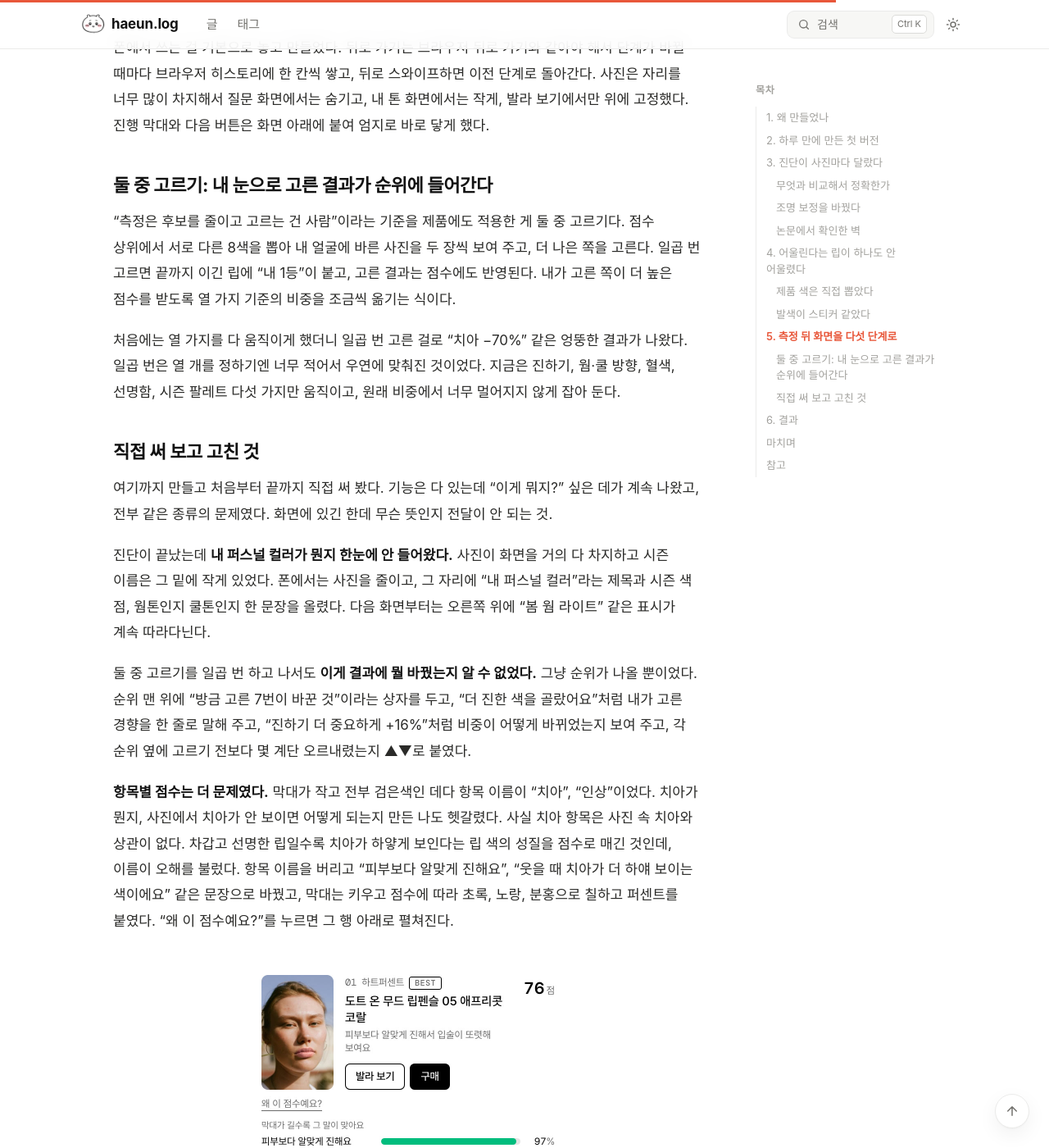
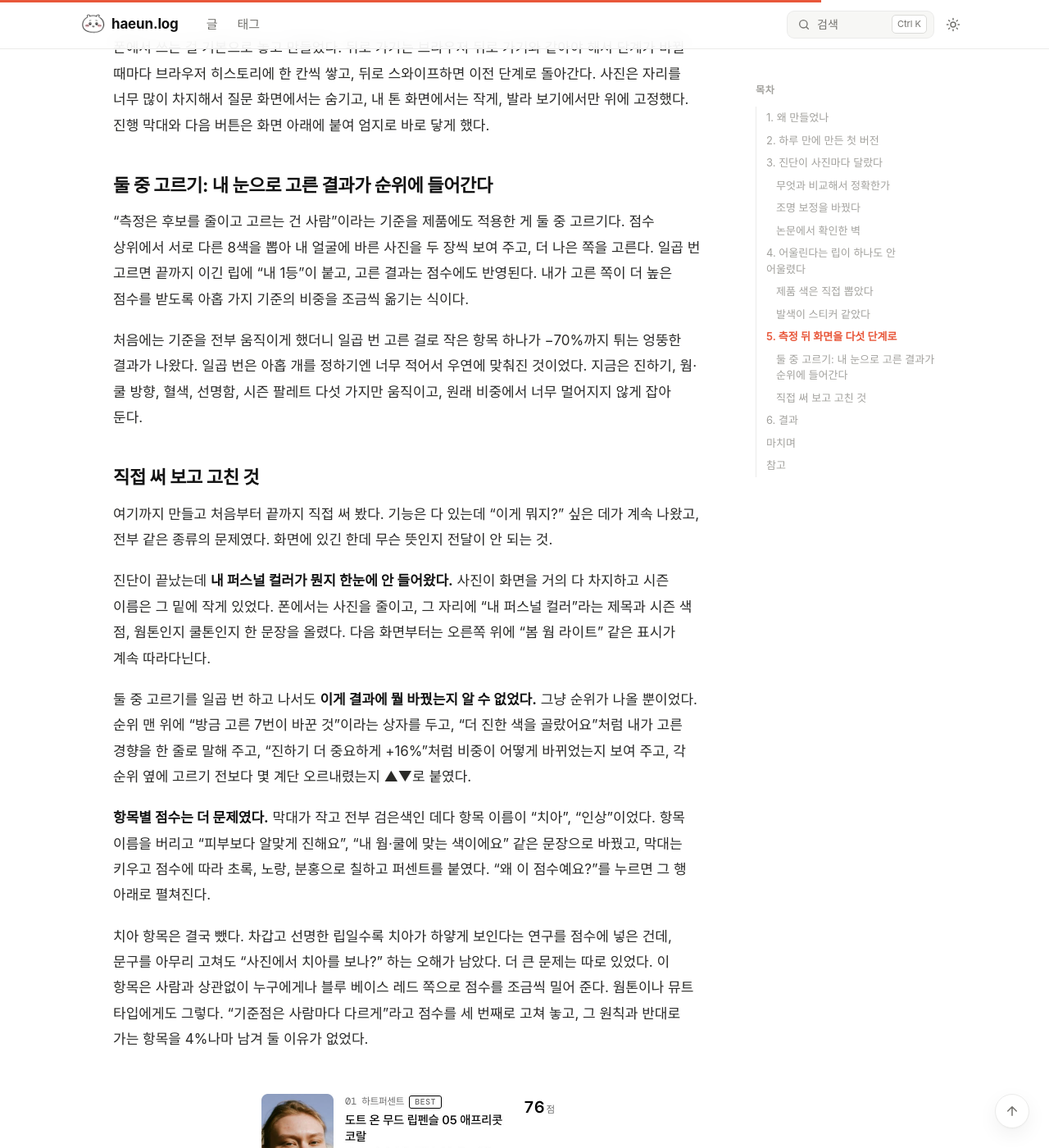
Before and after one commit to OHaEuN/OHaEuN, a Jekyll site: the page built from _posts/2026-11-04-31.md, in a window 1280 px wide and 1400 px high, scrolled down 6309 px. Shown: the whole window at 82% size. Built offline with Jekyll 4.4.1, drawn with Linux system fonts in a browser that asks for light colours; nearby versions of some CDN libraries; some web fonts are replaced; some of the changed text lies outside the part shown.

Commit message:
Post 31: the teeth criterion is gone from the score, nine criteria now

```diff
--- a/_posts/2026-11-04-31.md
+++ b/_posts/2026-11-04-31.md
@@ -92,9 +92,9 @@
 
 두 번째까지 안 어울렸던 원인은 그 "가장 알맞은 지점"이 모든 사람에게 같았다는 데 있었다. 피부색이 전혀 다른 얼굴 세 장을 돌려도 1등이 같은 중간 핑크였다. 웜인지 쿨인지, 피부가 밝은지 어두운지가 결과를 바꾸지 못하니 웜톤이나 딥톤인 사람에게는 맞을 수가 없었던 것이다.
 
-세 번째는 기준점을 사람마다 다르게 잡았다. 쿨톤이면 핑크 쪽이, 웜톤이면 코랄 쪽이 기준점이 되고, 라이트 타입이면 연한 립이, 딥 타입이면 진한 립이 기준점이 된다. 비교할 때는 제품 색 그대로가 아니라 "이 사람 입술에 발랐을 때 보일 색"을 쓰는데, 화면에 그릴 때와 같은 계산이라 점수가 좋다고 한 색이 그대로 화면에 보인다. 기준은 열 가지다. 피부보다 얼마나 진한지, 웜·쿨 방향이 맞는지, 혈색이 살아 보이는지, 선명함이 알맞은지, 피부색과 어우러지는지, 내 시즌 팔레트에 가까운지, 요즘 많이 찾는 색인지, 내가 답한 느낌과 질감에 맞는지, 치아가 하얘 보이는 색인지.
+세 번째는 기준점을 사람마다 다르게 잡았다. 쿨톤이면 핑크 쪽이, 웜톤이면 코랄 쪽이 기준점이 되고, 라이트 타입이면 연한 립이, 딥 타입이면 진한 립이 기준점이 된다. 비교할 때는 제품 색 그대로가 아니라 "이 사람 입술에 발랐을 때 보일 색"을 쓰는데, 화면에 그릴 때와 같은 계산이라 점수가 좋다고 한 색이 그대로 화면에 보인다. 기준은 아홉 가지다. 피부보다 얼마나 진한지, 웜·쿨 방향이 맞는지, 혈색이 살아 보이는지, 선명함이 알맞은지, 피부색과 어우러지는지, 내 시즌 팔레트에 가까운지, 요즘 많이 찾는 색인지, 내가 답한 느낌과 질감에 맞는지.
 
-바꾼 뒤에는 피부색이 다른 얼굴 넷으로 전체 제품의 점수를 뽑아 봤다. 네 얼굴의 1등이 체리 레드, 뮤트 로즈, 브릭 레드, 다크 피그로 전부 달랐고, 1등은 80점 안팎, 중간은 60점 안팎이라 점수 차이가 보였다. 이 결과는 자동 테스트로도 적어 뒀다. 나중에 점수 계산을 고쳤다가 웜과 쿨의 1등이 다시 같아지거나 100점이 생기면 테스트가 실패해서 바로 알 수 있다. 인기 라인 하나가 색만 다르게 상위를 다 차지하는 일도 있어서, 같은 제품은 두 색까지만 순위에 보이게 했다.
+바꾼 뒤에는 피부색이 다른 얼굴 넷으로 전체 제품의 점수를 뽑아 봤다. 네 얼굴의 1등이 체리 레드, 뮤트 로즈, 브릭 레드, 다크 피그로 전부 달랐고, 1등은 80점대, 중간은 60~70점대라 점수 차이가 보였다. 이 결과는 자동 테스트로도 적어 뒀다. 나중에 점수 계산을 고쳤다가 웜과 쿨의 1등이 다시 같아지거나 100점이 생기면 테스트가 실패해서 바로 알 수 있다. 인기 라인 하나가 색만 다르게 상위를 다 차지하는 일도 있어서, 같은 제품은 두 색까지만 순위에 보이게 했다.
 
 ### 제품 색은 직접 뽑았다
 
@@ -130,9 +130,9 @@
 
 ### 둘 중 고르기: 내 눈으로 고른 결과가 순위에 들어간다
 
-"측정은 후보를 줄이고 고르는 건 사람"이라는 기준을 제품에도 적용한 게 둘 중 고르기다. 점수 상위에서 서로 다른 8색을 뽑아 내 얼굴에 바른 사진을 두 장씩 보여 주고, 더 나은 쪽을 고른다. 일곱 번 고르면 끝까지 이긴 립에 "내 1등"이 붙고, 고른 결과는 점수에도 반영된다. 내가 고른 쪽이 더 높은 점수를 받도록 열 가지 기준의 비중을 조금씩 옮기는 식이다.
+"측정은 후보를 줄이고 고르는 건 사람"이라는 기준을 제품에도 적용한 게 둘 중 고르기다. 점수 상위에서 서로 다른 8색을 뽑아 내 얼굴에 바른 사진을 두 장씩 보여 주고, 더 나은 쪽을 고른다. 일곱 번 고르면 끝까지 이긴 립에 "내 1등"이 붙고, 고른 결과는 점수에도 반영된다. 내가 고른 쪽이 더 높은 점수를 받도록 아홉 가지 기준의 비중을 조금씩 옮기는 식이다.
 
-처음에는 열 가지를 다 움직이게 했더니 일곱 번 고른 걸로 "치아 −70%" 같은 엉뚱한 결과가 나왔다. 일곱 번은 열 개를 정하기엔 너무 적어서 우연에 맞춰진 것이었다. 지금은 진하기, 웜·쿨 방향, 혈색, 선명함, 시즌 팔레트 다섯 가지만 움직이고, 원래 비중에서 너무 멀어지지 않게 잡아 둔다.
+처음에는 기준을 전부 움직이게 했더니 일곱 번 고른 걸로 작은 항목 하나가 −70%까지 튀는 엉뚱한 결과가 나왔다. 일곱 번은 아홉 개를 정하기엔 너무 적어서 우연에 맞춰진 것이었다. 지금은 진하기, 웜·쿨 방향, 혈색, 선명함, 시즌 팔레트 다섯 가지만 움직이고, 원래 비중에서 너무 멀어지지 않게 잡아 둔다.
 
 ### 직접 써 보고 고친 것
 
@@ -142,7 +142,9 @@
 
 둘 중 고르기를 일곱 번 하고 나서도 **이게 결과에 뭘 바꿨는지 알 수 없었다.** 그냥 순위가 나올 뿐이었다. 순위 맨 위에 "방금 고른 7번이 바꾼 것"이라는 상자를 두고, "더 진한 색을 골랐어요"처럼 내가 고른 경향을 한 줄로 말해 주고, "진하기 더 중요하게 +16%"처럼 비중이 어떻게 바뀌었는지 보여 주고, 각 순위 옆에 고르기 전보다 몇 계단 오르내렸는지 ▲▼로 붙였다.
 
-**항목별 점수는 더 문제였다.** 막대가 작고 전부 검은색인 데다 항목 이름이 "치아", "인상"이었다. 치아가 뭔지, 사진에서 치아가 안 보이면 어떻게 되는지 만든 나도 헷갈렸다. 사실 치아 항목은 사진 속 치아와 상관이 없다. 차갑고 선명한 립일수록 치아가 하얗게 보인다는 립 색의 성질을 점수로 매긴 것인데, 이름이 오해를 불렀다. 항목 이름을 버리고 "피부보다 알맞게 진해요", "웃을 때 치아가 더 하얘 보이는 색이에요" 같은 문장으로 바꿨고, 막대는 키우고 점수에 따라 초록, 노랑, 분홍으로 칠하고 퍼센트를 붙였다. "왜 이 점수예요?"를 누르면 그 행 아래로 펼쳐진다.
+**항목별 점수는 더 문제였다.** 막대가 작고 전부 검은색인 데다 항목 이름이 "치아", "인상"이었다. 항목 이름을 버리고 "피부보다 알맞게 진해요", "내 웜·쿨에 맞는 색이에요" 같은 문장으로 바꿨고, 막대는 키우고 점수에 따라 초록, 노랑, 분홍으로 칠하고 퍼센트를 붙였다. "왜 이 점수예요?"를 누르면 그 행 아래로 펼쳐진다.
+
+치아 항목은 결국 뺐다. 차갑고 선명한 립일수록 치아가 하얗게 보인다는 연구를 점수에 넣은 건데, 문구를 아무리 고쳐도 "사진에서 치아를 보나?" 하는 오해가 남았다. 더 큰 문제는 따로 있었다. 이 항목은 사람과 상관없이 누구에게나 블루 베이스 레드 쪽으로 점수를 조금씩 밀어 준다. 웜톤이나 뮤트 타입에게도 그렇다. "기준점은 사람마다 다르게"라고 점수를 세 번째로 고쳐 놓고, 그 원칙과 반대로 가는 항목을 4%나마 남겨 둘 이유가 없었다.
 
 <figure class="imageblock alignCenter" markdown="1">
 ![내 립 화면의 선택 반영 설명과 항목별 막대](/assets/posts/31/bars.jpg){: width="390"}
@@ -156,7 +158,7 @@
 |---|---|---|
 | 진단 | 한 시즌을 단정 | 확률과 다음 후보, 근거 문장. 최종 판정은 사용자의 눈 |
 | 립 | 시즌 팔레트를 발라 보는 것까지 | 196색 순위, 그 립을 바른 내 얼굴, 구매 링크 |
-| 점수 | 없음 | 열 가지 기준, 사람마다 다른 기준점, 내 선택으로 비중 조정 |
+| 점수 | 없음 | 아홉 가지 기준, 사람마다 다른 기준점, 내 선택으로 비중 조정 |
 | 제품 색 | 눈대중 | 173색을 브랜드 공식 칩·발색에서 실측 |
 | 화면 | 탭 하나에 전부 | 다섯 단계, 곁가지 둘 |
 {: data-ke-align="alignLeft"}
```
